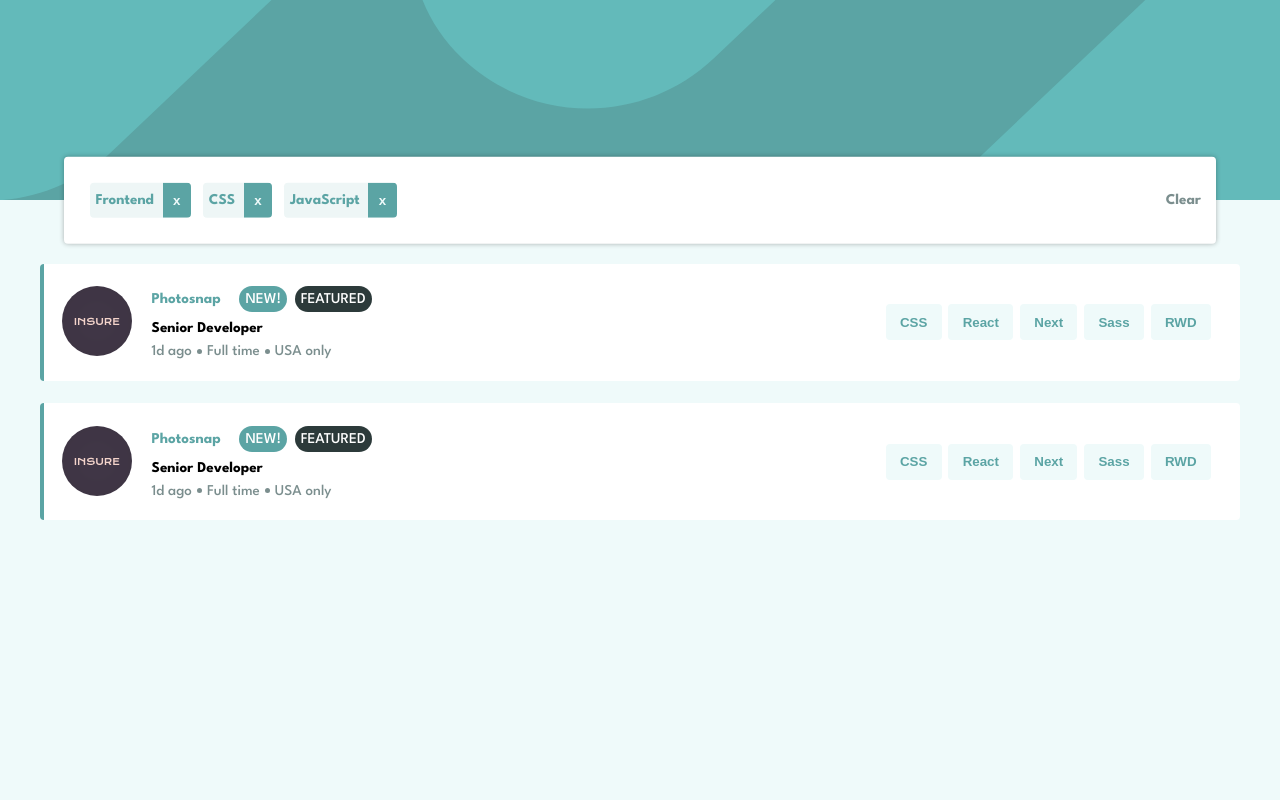
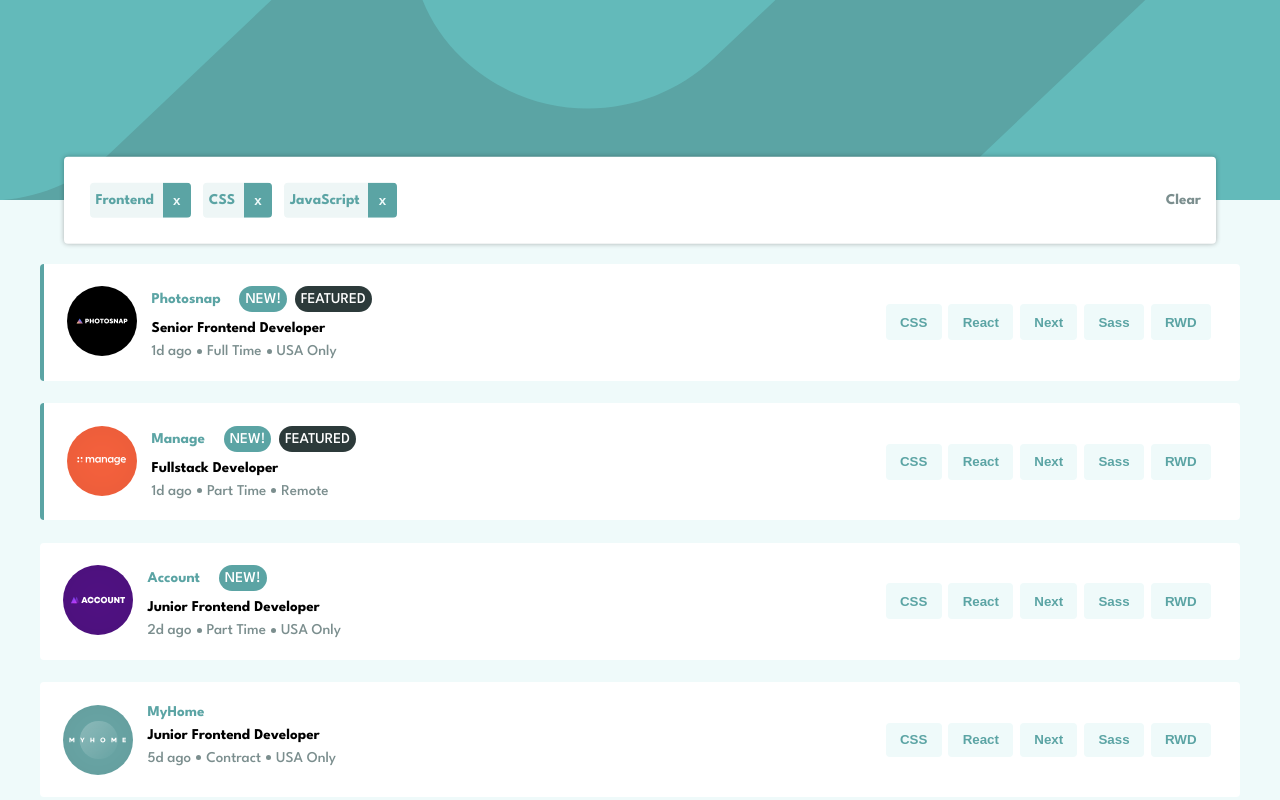
Before and after one commit to SquirrelloDev/job-listings, a React (Create React App) app: page / in a window 1280 px wide. Shown: the top 800 px of the page. Built offline with nearby package versions, Linux system fonts and the light colour scheme.

Commit message:
Added rendering companies from data file

```diff
--- a/src/components/JobOffer/JobOffer.js
+++ b/src/components/JobOffer/JobOffer.js
@@ -4,20 +4,23 @@ import PerkChip from "./PerkChip";
 import testImg from '../../images/insure.svg'
 import {FontAwesomeIcon} from "@fortawesome/react-fontawesome";
 import {faCircle} from "@fortawesome/free-solid-svg-icons";
-const JobOffer = ({imageSrc}) => {
+const JobOffer = ({jobData}) => {
+    const {company, logo, new: isNew, featured: isFeatured, position, role, level, postedAt, contract, location, languages, tools} = jobData;
+    let featuredClasses = isFeatured ? `${classes.offer} ${classes.featured}` : classes.offer;
+
   return(
-      <div className={`${classes.offer} ${classes.featured}`}>
+      <div className={featuredClasses}>
           <div className={classes.offer__job}>
-          <img src={testImg} className={classes.offer__photo} alt={'Company'}/>
+          <img src={logo} className={classes.offer__photo} alt={'Company'}/>
               <div className={classes.offer__job__details}>
-                  <div className={classes.offer__company}><p>Photosnap</p> <InfoChip type={'new'}/><InfoChip type={'featured'}/></div>
-                  <div className={classes.offer__title}><p>Senior Developer</p></div>
+                  <div className={classes.offer__company}><p>{company}</p> {isNew && <InfoChip type={'new'}/>} {isFeatured && <InfoChip type={'featured'}/>}</div>
+                  <div className={classes.offer__title}><p>{position}</p></div>
                   <div className={classes.offer__info}>
-                      <p>1d ago</p>
+                      <p>{postedAt}</p>
                       <FontAwesomeIcon icon={faCircle} className={classes.offer__info__dot}/>
-                      <p>Full time</p>
+                      <p>{contract}</p>
                       <FontAwesomeIcon icon={faCircle} className={classes.offer__info__dot}/>
-                      <p>USA only</p>
+                      <p>{location}</p>
                   </div>
               </div>
           </div>
--- a/src/components/JobOffers.js
+++ b/src/components/JobOffers.js
@@ -6,8 +6,7 @@ const JobOffers = () => {
     const {fileData} = useFileData('./data.json');
   return(
       <div className={classes.jobs}>
-          <JobOffer/>
-          <JobOffer/>
+          {fileData.map(jobData => <JobOffer key={jobData.id} jobData={jobData}/> )}
       </div>
 
   )
--- a/src/sass/components/JobOffer.module.scss
+++ b/src/sass/components/JobOffer.module.scss
@@ -37,7 +37,8 @@
       height: 70px;
     }
     @include respond-to('l'){
-      //left: 10%;
+      position: static;
+      transform: none;
     }
   }
   &__company{
```
